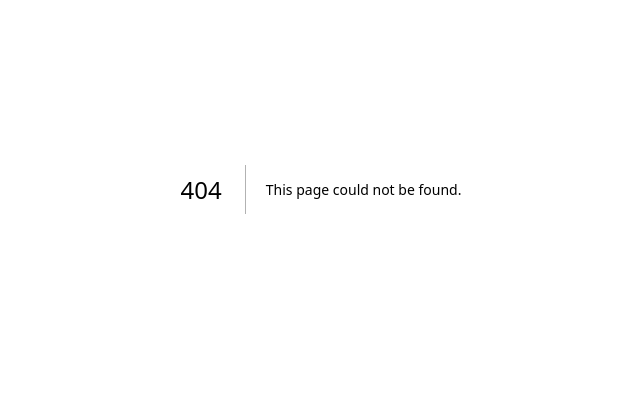
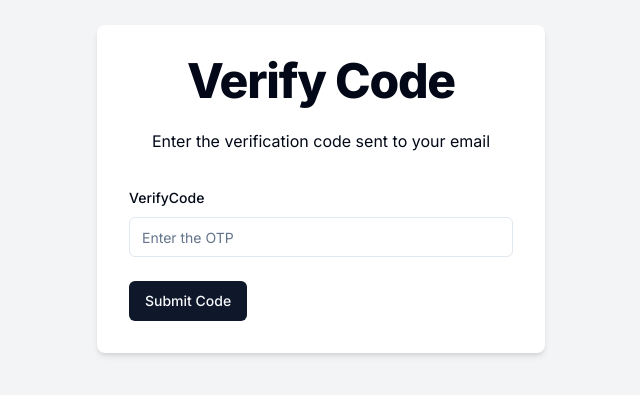
Before and after one commit to rohit-Jung/MysteryMessageApp, a Next.js app: page /verify/1 in a window 1280 px wide. Before the commit this address had no page. Shown: the part 211-606 px from the top of the page, without its empty margins (319-959 px from the left). Built offline with nearby package versions, Linux system fonts and the light colour scheme.

Commit message:
completed the verify code page

```diff
--- /dev/null
+++ b/src/app/(authRoutes)/verify/[username]/page.tsx
@@ -0,0 +1,108 @@
+"use client";
+import { verifySchema } from "@/Schemas/verifySchema";
+import { Button } from "@/components/ui/button";
+import {
+  Form,
+  FormControl,
+  FormField,
+  FormItem,
+  FormLabel,
+  FormMessage,
+} from "@/components/ui/form";
+import { Input } from "@/components/ui/input";
+import { useToast } from "@/components/ui/use-toast";
+import { ApiResponse } from "@/types/ApiResponse";
+import { zodResolver } from "@hookform/resolvers/zod";
+import axios, { AxiosError } from "axios";
+import { Loader2 } from "lucide-react";
+import { useParams, useRouter } from "next/navigation";
+import React, { useState } from "react";
+import { useForm } from "react-hook-form";
+import * as z from "zod";
+
+const VerifyPage = () => {
+  const router = useRouter();
+  const params = useParams<{ username: string }>(); //extract username from params
+  const { toast } = useToast();
+  const [isSubmitting, setIsSubmitting] = useState(false); //for loading state of form submission
+
+  //zod Implementation
+  const form = useForm<z.infer<typeof verifySchema>>({
+    resolver: zodResolver(verifySchema),
+  });
+
+  //submit handler
+  const onSubmit = async (data: z.infer<typeof verifySchema>) => {
+    try {
+      setIsSubmitting(true);
+      const response = await axios.post("/api/verify-code", {
+        username: params.username,
+        code: data.code,
+      });
+
+      toast({
+        title: "Verification Success !!",
+        description: response.data.message,
+      });
+
+      router.replace("/signin");
+    } catch (error) {
+      console.error("Error Signup", error);
+
+      const axiosError = error as AxiosError<ApiResponse>;
+      let errorMessage = axiosError.response?.data.message;
+
+      toast({
+        title: "Error verifying code !!",
+        description: errorMessage,
+        duration: 5000,
+      });
+    } finally {
+      setIsSubmitting(false);
+    }
+  };
+  return (
+    <div className="flex justify-center items-center min-h-screen bg-gray-100">
+      <div className="w-full max-w-md p-8 space-y-8 bg-white rounded-lg shadow-md">
+        <div className="text-center">
+          <h1 className="text-4xl font-extrabold tracking-tight lg:text-5xl mb-6">
+            Verify Code
+          </h1>
+          <p className="mb-4">Enter the verification code sent to your email</p>
+        </div>
+        <Form {...form}>
+          <form onSubmit={form.handleSubmit(onSubmit)} className="space-y-6">
+            <FormField
+              control={form.control}
+              name="code"
+              render={({ field }) => (
+                <FormItem>
+                  <FormLabel>VerifyCode</FormLabel>
+                  <FormControl>
+                    <Input
+                      type="number"
+                      placeholder="Enter the OTP"
+                      {...field}
+                    />
+                  </FormControl>
+                  <FormMessage />
+                </FormItem>
+              )}
+            />
+            <Button type="submit" disabled={isSubmitting}>
+              {isSubmitting ? (
+                <>
+                  <Loader2 className="mr-2 animate-spin size-4" />
+                </>
+              ) : (
+                "Submit Code"
+              )}
+            </Button>
+          </form>
+        </Form>
+      </div>
+    </div>
+  );
+};
+
+export default VerifyPage;
```
